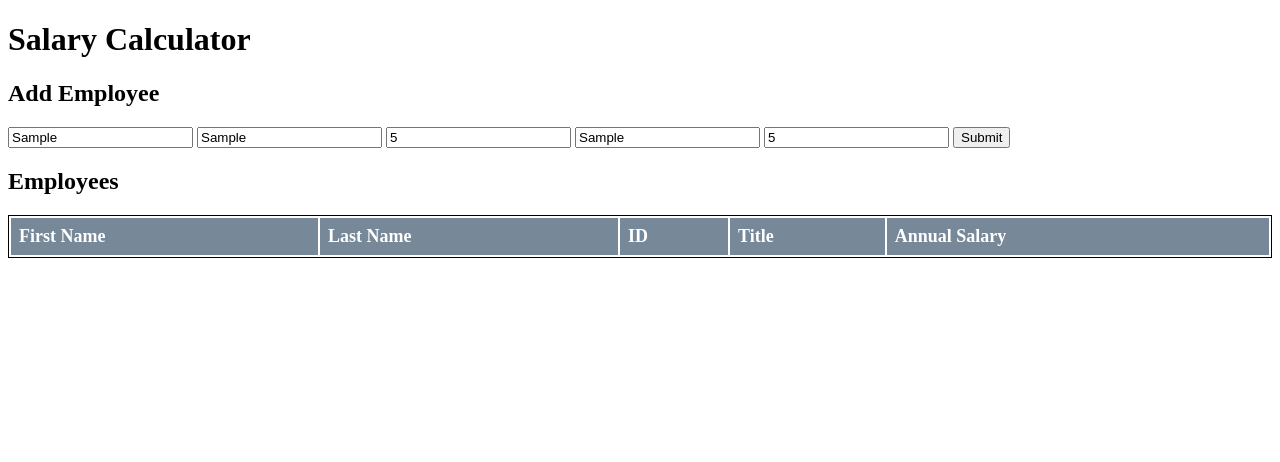
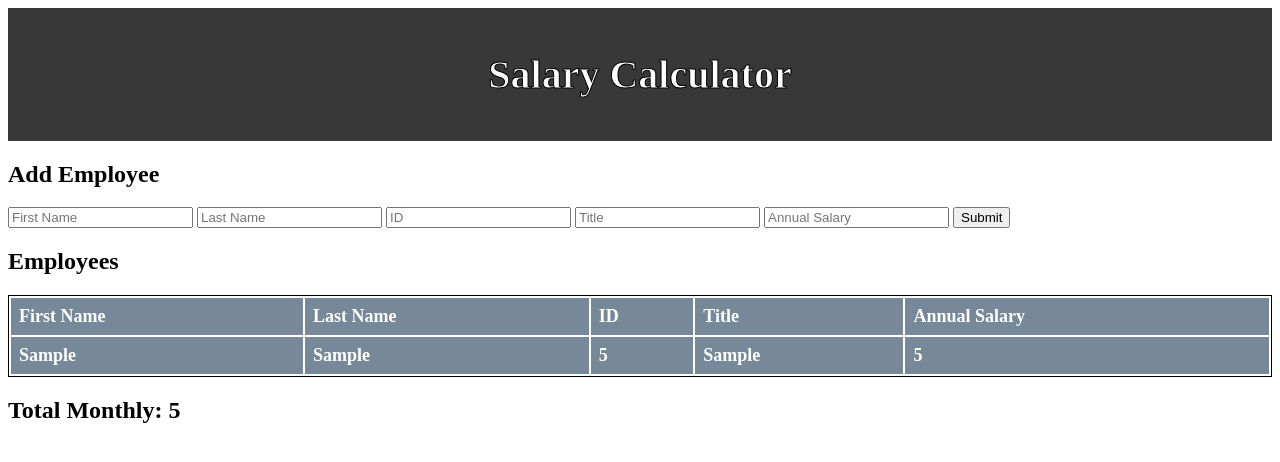
Before and after one commit to freder48/https-github.com-PrimeAcademy-jquery-salary-calculator, a plain HTML site: page index.html in a window 1280 px wide. Both pictures are taken after typing "Sample", "Sample", "5", "Sample", "5" into the empty fields and a click on the button "Submit". Drawn offline with Linux system fonts and the light colour scheme.

Commit message:
Added Total Salary Function

```diff
--- a/client.js
+++ b/client.js
@@ -1,27 +1,53 @@
-let employee = [];
+let salaryArray = [];
 console.log('Hello');
 
 $(document).ready(readyNow);
 
-function readyNow(){
+function readyNow() {
     console.log('Hello from JQ');
     $('#submit').on('click', addEmployee);
 
 }
 
-function addEmployee (event){
-console.log('Adding Employee');
-event.preventDefault();
+function addEmployee(event) {
+    console.log('Adding Employee');
+    event.preventDefault();
 
-let firstName = $('.firstInput').val();
-console.log(firstName);
-let lastName = $('.lastInput').val();
-console.log(lastName);
-let idInput = $('.idInput').val();
-console.log(idInput);
-let titleInput = $('.titleInput').val();
-console.log(titleInput);
-let salaryInput = $('.salaryInput').val();
-console.log(salaryInput);
+    let employees = {
+        firstName: $('.firstInput').val(),
+        lastName: $('.lastInput').val(),
+        idInput: $('.idInput').val(),
+        titleInput: $('.titleInput').val(),
+        salaryInput: $('.salaryInput').val(),
+    }
+
+    $('.firstInput').val('');
+    $('.lastInput').val('');
+    $('.idInput').val('');
+    $('.titleInput').val('');
+    $('.salaryInput').val('');
+
+    $('.tableInfo').append(` <tr>
+<th>${employees.firstName}</th>
+<th>${employees.lastName}</th>
+<th>${employees.idInput}</th>
+<th>${employees.titleInput}</th>
+<th>${employees.salaryInput}</th>
+</tr>`)
+
+    salaryArray.push(employees.salaryInput);
+
+    calculateTotalSalary(employees)
+
 
 }
+
+function calculateTotalSalary() {
+    let total = 0;
+    for (let i = 0; i < salaryArray.length; i++) {
+        total += Number(salaryArray[i]);
+        $('.totalMonthly').text(`${total}`);
+    } if ( total >= 20000 ) {
+        $('.turnRed').addClass('red');
+    }
+}
--- a/index.html
+++ b/index.html
@@ -14,9 +14,9 @@
         <script src="jquery.js" ></script>
         <script src="client.js"></script>
     </head>
-    <body>
-      <header>
-          <h1>Salary Calculator</h1>
+    <body class="turnRed">
+      <header class="headerBackground">
+          <h1 class="title">Salary Calculator</h1>
       </header>
       <main>
           <section>
@@ -31,7 +31,7 @@
               </form>
 
                 <h2>Employees</h2>
-              <table>
+              <table class="tableInfo">
                 <tr>
                    <th>First Name</th>
                    <th>Last Name</th>
@@ -39,8 +39,8 @@
                    <th>Title</th>
                    <th>Annual Salary</th>
                 </tr>
-
-              </table>
+            </table>
+            <h2>Total Monthly: <span class="totalMonthly"></span></h2>
 
 
       </main>
--- a/style.css
+++ b/style.css
@@ -1,3 +1,16 @@
+.red {
+    background-color: red;
+}
+.headerBackground{
+    background-color:#383838;
+    padding: 1em;
+}
+.title {
+    text-align: center;
+    font-size: 2.5em;
+    color: white;
+    -webkit-text-stroke: 1px black;
+}
 table {
     width: 100%;
     border: 1px solid black;
```
